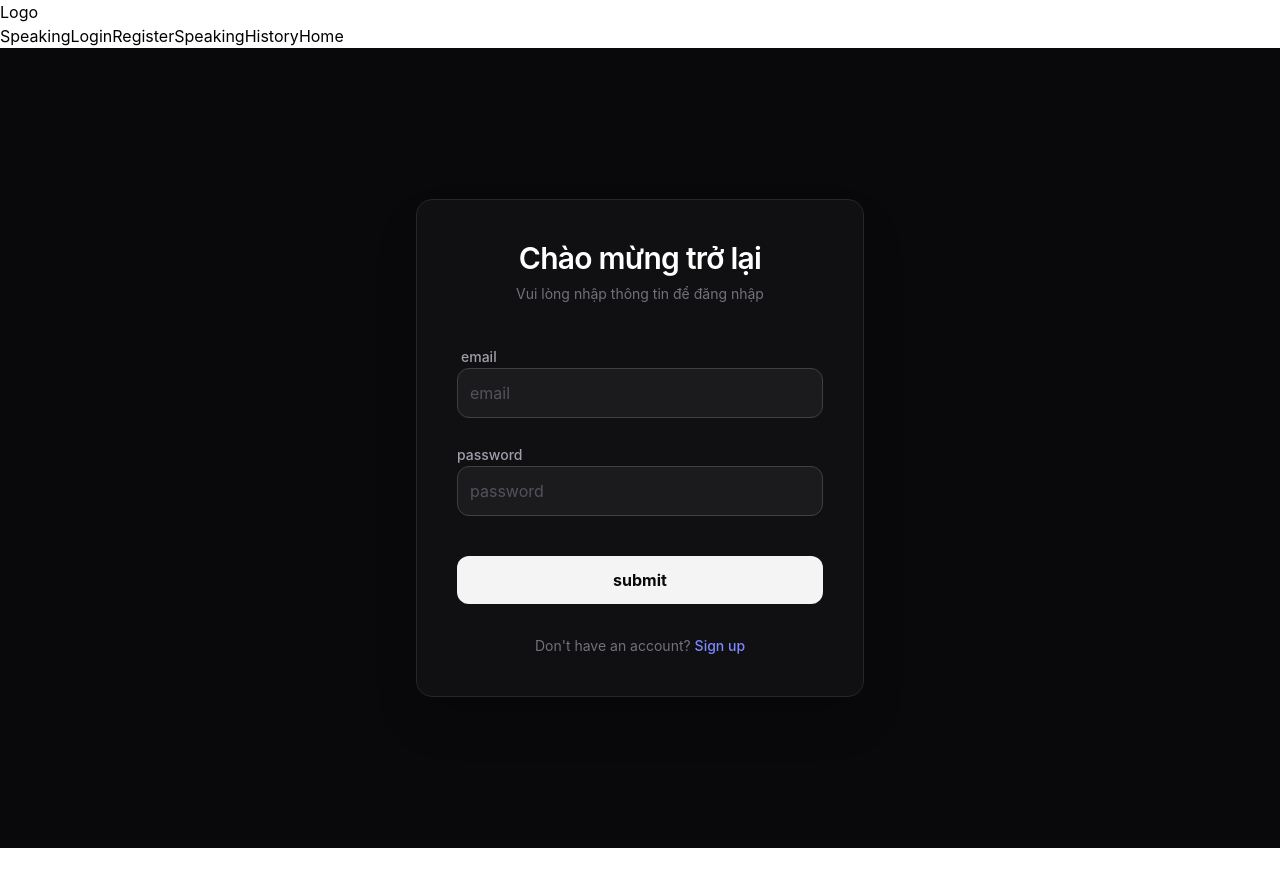
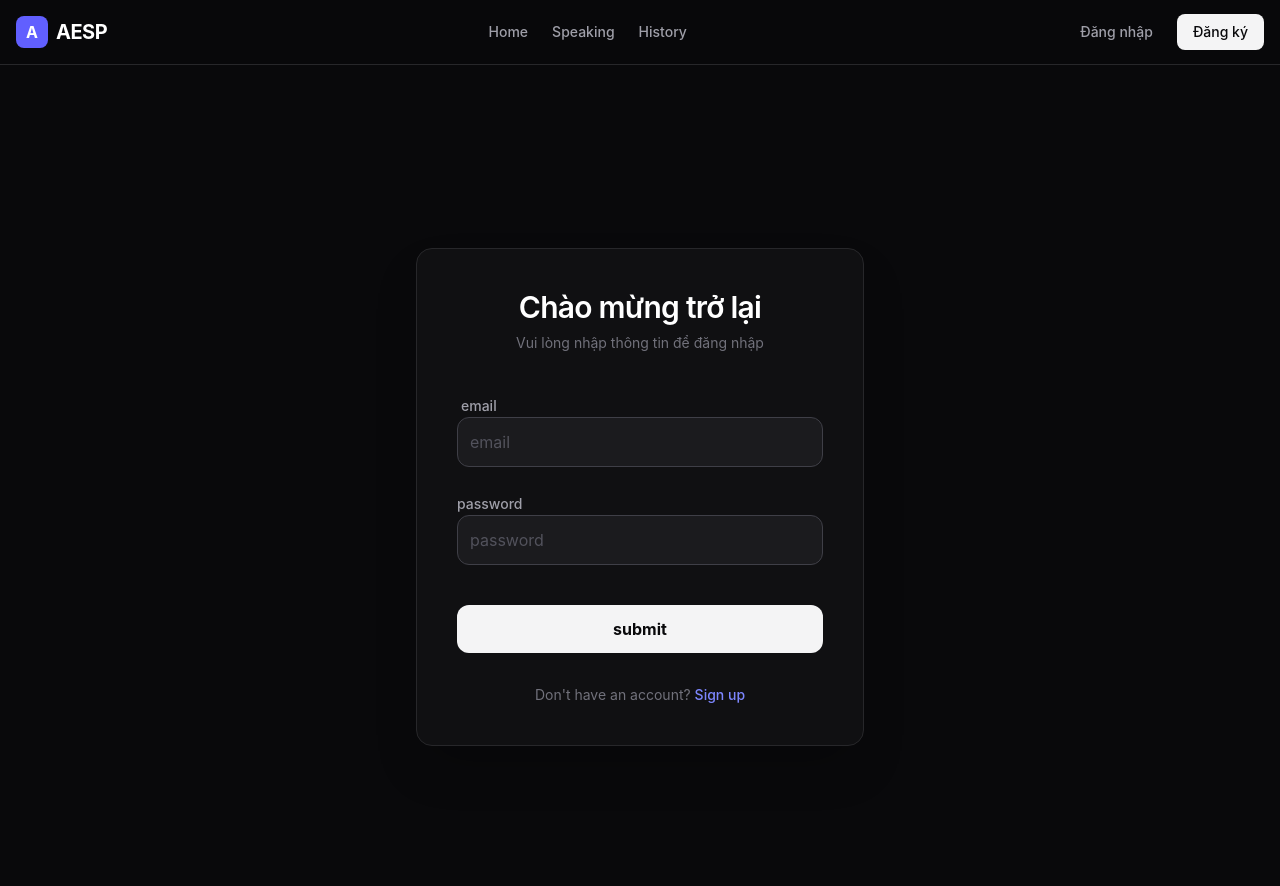
Before and after one commit to huutienSE/LapTrinhJava, a React (Vite) app in the folder frontend/: page /Login in a window 1280 px wide. Shown: the top 886 px of the page. Before the commit the page ends 848 px from the top, so only its background shows below. Built offline with nearby package versions, Linux system fonts and the light colour scheme.

Commit message:
update new ui adjust for navbar and home page

```diff
--- a/frontend/src/App.jsx
+++ b/frontend/src/App.jsx
@@ -5,10 +5,12 @@ import AppRouter from "./routes/AppRoute";
 
 function App () {
   return (
-    <>
+    <div className="min-h-screen bg-zinc-950 text-zinc-200 font-sans selection:bg-indigo-500/30">
       <Navbar/>
-      <AppRouter/>
-    </>
+      <main className="container mx-auto px-4 py-8">
+        <AppRouter/>
+      </main>
+    </div>
   )
 }
 
--- a/frontend/src/components/Navbar.jsx
+++ b/frontend/src/components/Navbar.jsx
@@ -1,19 +1,40 @@
 import { Link } from "react-router-dom";
 
 function Navbar() {
-    return (
-        <nav >
-            <h2>Logo</h2>
-            <div>
-                <Link to="/Speaking">Speaking</Link>
-                <Link to="/Login">Login</Link>
-                <Link to="/Register">Register</Link>
-                <Link to="/Speaking">Speaking</Link>
-                <Link to="/History" >History</Link>
-                <Link to="/" >Home</Link>
-            </div>
-        </nav>
-    )
+
+
+  return (
+    <nav className="sticky top-0 z-50 w-full bg-zinc-950/80 backdrop-blur-md border-b border-zinc-800">
+      <div className="container mx-auto px-4 h-16 flex items-center justify-between">
+
+
+        <Link to="/" className="flex items-center gap-2 group">
+          <div className="w-8 h-8 bg-indigo-500 rounded-lg flex items-center justify-center text-white font-bold group-hover:scale-105 transition-transform">
+            A
+          </div>
+          <span className="text-xl font-bold tracking-tight text-white">AESP</span>
+        </Link>
+
+
+        <div className="hidden md:flex items-center gap-6">
+          <Link to="/" className="text-sm font-medium text-zinc-400 hover:text-white transition-colors">Home</Link>
+          <Link to="/speaking" className="text-sm font-medium text-zinc-400 hover:text-white transition-colors">Speaking</Link>
+          <Link to="/history" className="text-sm font-medium text-zinc-400 hover:text-white transition-colors">History</Link>
+        </div>
+
+
+        <div className="flex items-center gap-3">
+          <Link to="/login" className="text-sm font-medium text-zinc-400 hover:text-white transition-colors px-3 py-2">
+            Đăng nhập
+          </Link>
+          <Link to="/register" className="text-sm font-medium bg-zinc-100 text-zinc-950 hover:bg-white px-4 py-2 rounded-lg transition-all active:scale-95">
+            Đăng ký
+          </Link>
+        </div>
+
+      </div>
+    </nav>
+  );
 }
 
-export default Navbar
+export default Navbar;
```
